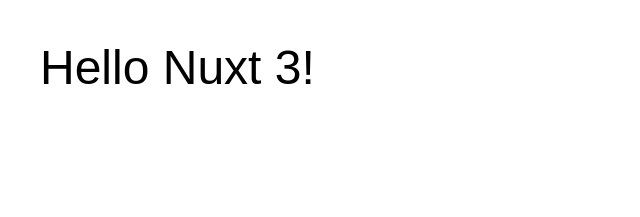
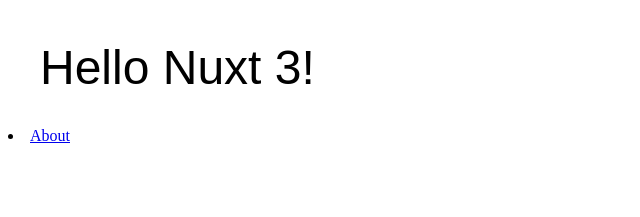
Before and after one commit to JubertErwee/RetroBlog, a Nuxt app: page / in a window 1280 px wide. Before the commit this address had no page. Shown: the top 217 px of the page, without its empty margins (0-640 px from the left). Built offline with nearby package versions, Linux system fonts and the light colour scheme.

Commit message:
Removed app.vue, added index.vue in pages

```diff
--- a/app.vue
+++ b/pages/index.vue
@@ -6,6 +6,7 @@
   <div class="hello">
     Hello Nuxt {{ version }}!
   </div>
+  <li><nuxt-link to="/about" class="btn">About</nuxt-link></li>
 </template>
 
 <style scoped>
```
